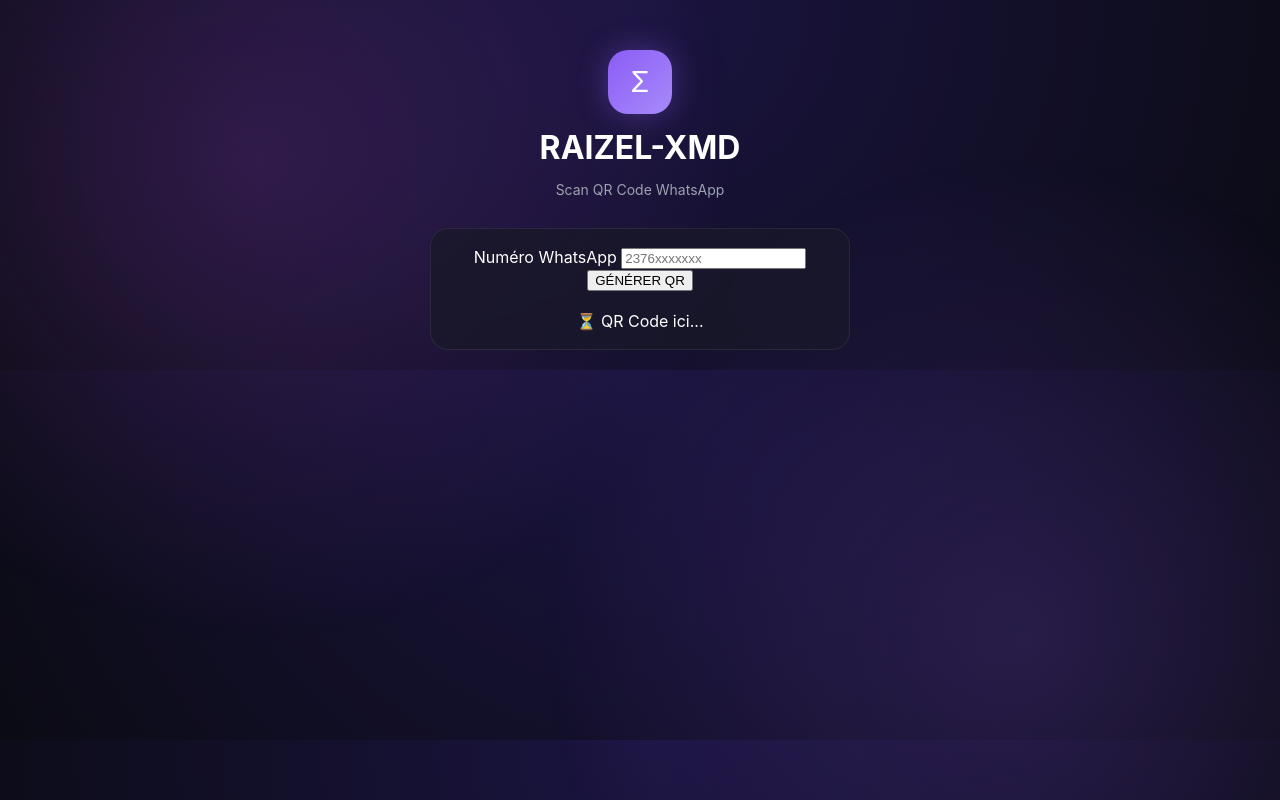
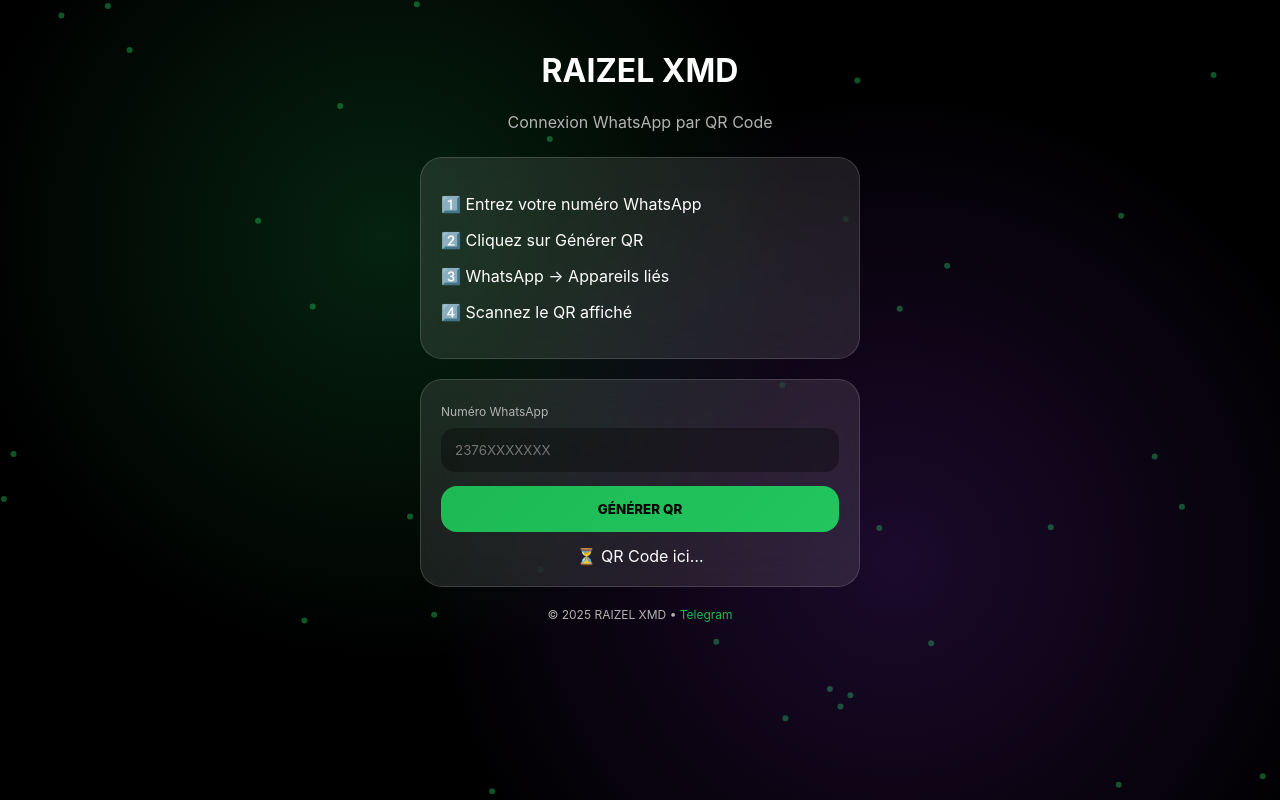
Before and after one commit to Raizel-commits/-, a website: page qr.html in a window 1280 px wide. Drawn offline with Linux system fonts and the light colour scheme.

Commit message:
Update qr.html

```diff
--- a/qr.html
+++ b/qr.html
@@ -3,54 +3,137 @@
 <head>
 <meta charset="UTF-8">
 <meta name="viewport" content="width=device-width, initial-scale=1.0">
-<title>RAIZEL-XMD • QR Code</title>
-<link rel="stylesheet" href="index.css">
+<title>RAIZEL XMD • QR Code</title>
+
 <style>
-body { margin:0; font-family:Inter,sans-serif; background:radial-gradient(circle at top,#1a1440,#0b0b14); color:#fff; }
-.bg { position:fixed; inset:0; background:radial-gradient(circle at 20% 20%,#8b5cf630,transparent 40%),radial-gradient(circle at 80% 80%,#6366f130,transparent 40%); animation:bgMove 10s infinite alternate; z-index:0; }
-@keyframes bgMove { from{filter:hue-rotate(0deg);} to{filter:hue-rotate(25deg);} }
-.app { position:relative; z-index:1; max-width:420px; margin:auto; padding:20px; }
-.logo { text-align:center; margin:30px 0; }
-.logo .icon { width:64px; height:64px; border-radius:20px; background:linear-gradient(135deg,#8b5cf6,#a78bfa); display:inline-flex; align-items:center; justify-content:center; font-size:28px; box-shadow:0 0 30px #8b5cf660; }
-.logo h1 { margin:14px 0 4px; }
-.logo p { color:#9ca3af; font-size:14px; }
-.card { background:rgba(25,25,40,.75); backdrop-filter:blur(16px); border-radius:18px; padding:18px; border:1px solid rgba(255,255,255,.08); text-align:center; }
-.qr { margin-top:20px; }
+:root{
+ --glass:rgba(255,255,255,.10);
+ --primary:#1db954;
+ --secondary:#9333ea;
+ --text:#fff;
+ --muted:#b3b3b3;
+}
+
+*{box-sizing:border-box;font-family:-apple-system,BlinkMacSystemFont,Segoe UI,Roboto}
+body{margin:0;background:#000;color:var(--text);overflow:hidden}
+
+canvas{position:fixed;inset:0;z-index:-2}
+.overlay{
+ position:fixed;inset:0;z-index:-1;
+ background:
+ radial-gradient(circle at 30% 30%,#1db95430,transparent 40%),
+ radial-gradient(circle at 70% 70%,#9333ea30,transparent 45%);
+}
+
+.app{max-width:480px;margin:auto;padding:30px 20px}
+.logo{text-align:center;margin-bottom:25px}
+.logo p{color:var(--muted)}
+
+.card{
+ background:var(--glass);
+ backdrop-filter:blur(20px);
+ border-radius:22px;
+ padding:20px;
+ margin-bottom:20px;
+ border:1px solid rgba(255,255,255,.15);
+}
+
+label{font-size:12px;color:var(--muted)}
+input{
+ width:100%;padding:14px;border-radius:14px;border:none;
+ background:#00000055;color:white;margin:8px 0 14px;
+}
+
+.btn{
+ width:100%;padding:15px;border-radius:16px;
+ background:linear-gradient(135deg,var(--primary),#22c55e);
+ color:#000;font-weight:800;border:none;
+}
+
+.qr{
+ text-align:center;
+ margin-top:14px;
+}
+
+.qr img{
+ width:240px;
+ height:240px;
+ border-radius:18px;
+ background:#fff;
+ padding:12px;
+}
+
+.footer{text-align:center;font-size:12px;color:var(--muted)}
+a{color:var(--primary);text-decoration:none}
 </style>
 </head>
+
 <body>
-<div class="bg"></div>
+<canvas id="bg"></canvas>
+<div class="overlay"></div>
+
 <div class="app">
  <div class="logo">
-    <div class="icon">Σ</div>
-    <h1>RAIZEL-XMD</h1>
-    <p>Scan QR Code WhatsApp</p>
+  <h1>RAIZEL XMD</h1>
+  <p>Connexion WhatsApp par QR Code</p>
  </div>
+
+ <div class="card">
+  <p>1️⃣ Entrez votre numéro WhatsApp</p>
+  <p>2️⃣ Cliquez sur Générer QR</p>
+  <p>3️⃣ WhatsApp → Appareils liés</p>
+  <p>4️⃣ Scannez le QR affiché</p>
+ </div>
+
  <div class="card">
   <label>Numéro WhatsApp</label>
-    <input id="phone" placeholder="2376xxxxxxx" />
-    <button class="btn" id="generateBtn">GÉNÉRER QR</button>
-    <div class="qr" id="qrContainer">⏳ QR Code ici...</div>
+  <input id="phone" placeholder="2376XXXXXXX">
+  <button class="btn" id="gen">GÉNÉRER QR</button>
+  <div class="qr" id="qrBox">⏳ QR Code ici…</div>
+ </div>
+
+ <div class="footer">
+  © 2025 RAIZEL XMD • <a href="https://t.me/devraizel">Telegram</a>
  </div>
 </div>
 
 <script>
-const phoneInput = document.getElementById('phone');
-const qrContainer = document.getElementById('qrContainer');
+const canvas=document.getElementById("bg"),ctx=canvas.getContext("2d");
+let w,h,p=[];
+function r(){w=canvas.width=innerWidth;h=canvas.height=innerHeight}
+r();onresize=r;
 
-document.getElementById('generateBtn').onclick = async () => {
-  const phone = phoneInput.value.trim();
-  if(!phone){ qrContainer.innerHTML='❌ Numéro manquant'; return; }
-  qrContainer.innerHTML='⏳ Génération QR en cours...';
+for(let i=0;i<40;i++)
+ p.push({x:Math.random()*w,y:Math.random()*h,dx:(Math.random()-.5),dy:(Math.random()-.5)});
 
-  try {
-    const res = await fetch(`/qr?number=${phone}`);
-    const data = await res.json();
-    if(data.qr) qrContainer.innerHTML = `<img src="${data.qr}" style="width:250px;height:250px;">`;
-    else qrContainer.innerHTML = '<pre>'+JSON.stringify(data,null,2)+'</pre>';
-  } catch(e){
-    console.error(e);
-    qrContainer.innerHTML='❌ Serveur injoignable';
+function a(){
+ ctx.clearRect(0,0,w,h);
+ p.forEach(e=>{
+  e.x+=e.dx;e.y+=e.dy;
+  if(e.x<0||e.x>w)e.dx*=-1;
+  if(e.y<0||e.y>h)e.dy*=-1;
+  ctx.fillStyle="rgba(29,185,84,.45)";
+  ctx.beginPath();ctx.arc(e.x,e.y,3,0,Math.PI*2);ctx.fill();
+ });
+ requestAnimationFrame(a);
+}
+a();
+
+addEventListener("pointerdown",()=>{
+ p.forEach(e=>{e.dx*=2;e.dy*=2});
+});
+
+document.getElementById("gen").onclick=async()=>{
+ const phone=phone.value.trim();
+ const box=document.getElementById("qrBox");
+ if(!phone){box.innerHTML="❌ Numéro manquant";return}
+ box.innerHTML="⏳ Génération du QR...";
+ try{
+  const r=await fetch(`/qr?number=${phone}`);
+  const d=await r.json();
+  box.innerHTML=d.qr?`<img src="${d.qr}">`:"❌ Erreur QR";
+ }catch{
+  box.innerHTML="❌ Serveur injoignable";
  }
 };
 </script>
```
Lines whose indentation alone changed are shown as unchanged.
